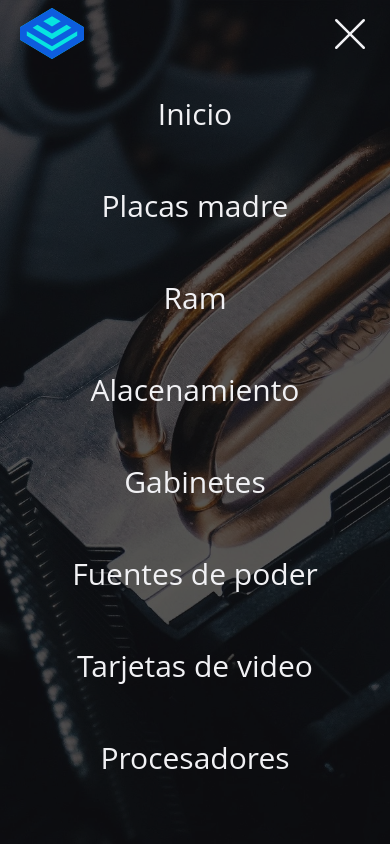
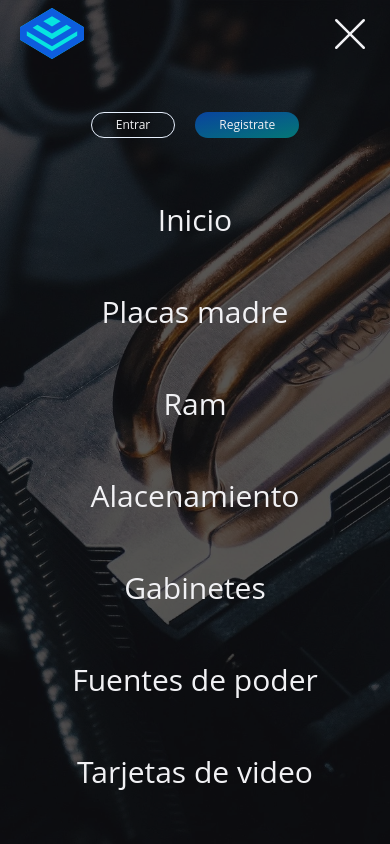
Before and after one commit to FernandoLorca/desafio-final-frontend, a React (Vite) app: page / in a window 390 px wide. Both pictures are taken after a click on the button 350 px from the left and 33 px from the top of the page. Shown: the top 844 px of the page. Built offline with nearby package versions, Linux system fonts and the light colour scheme.

Commit message:
add cta and passive buttons to navbar mobile

```diff
--- a/src/components/Navbar/NavbarListMobile.jsx
+++ b/src/components/Navbar/NavbarListMobile.jsx
@@ -1,9 +1,18 @@
+import ButtonCta from '../Buttons/ButtonCta';
+import ButtonPassive from '../Buttons/ButtonPassive';
 import NavbarListItem from './NavbarListItem';
 
 const NavbarListMobile = ({ menu }) => {
   return (
     <nav className={menu ? 'block' : 'hidden'}>
-      <ul className="flex flex-col items-center gap-14 py-24">
+      <div className="flex justify-center gap-5 pt-28">
+        <ButtonPassive text="Entrar" />
+        <ButtonCta
+          text="Registrate"
+          textSize="text-xs"
+        />
+      </div>
+      <ul className="flex flex-col items-center gap-14 pt-16">
         <NavbarListItem
           textSize="text-3xl"
           anchor="#"
```
